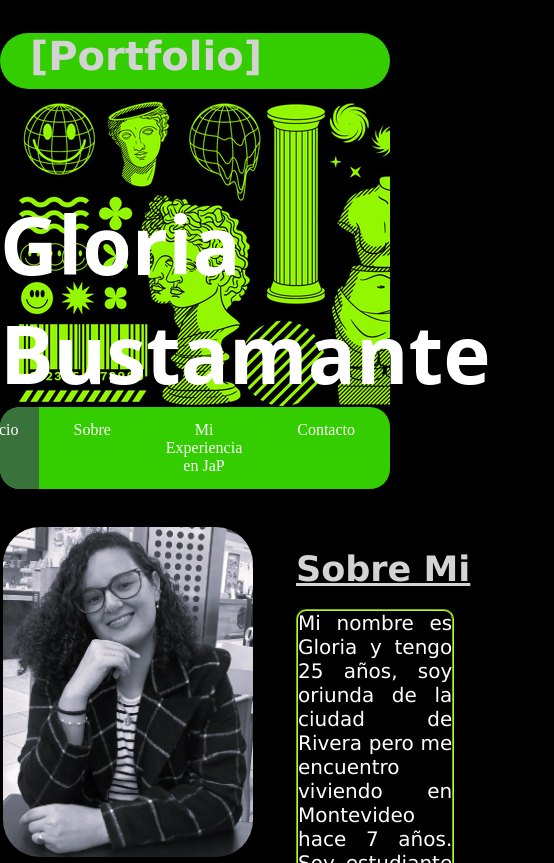
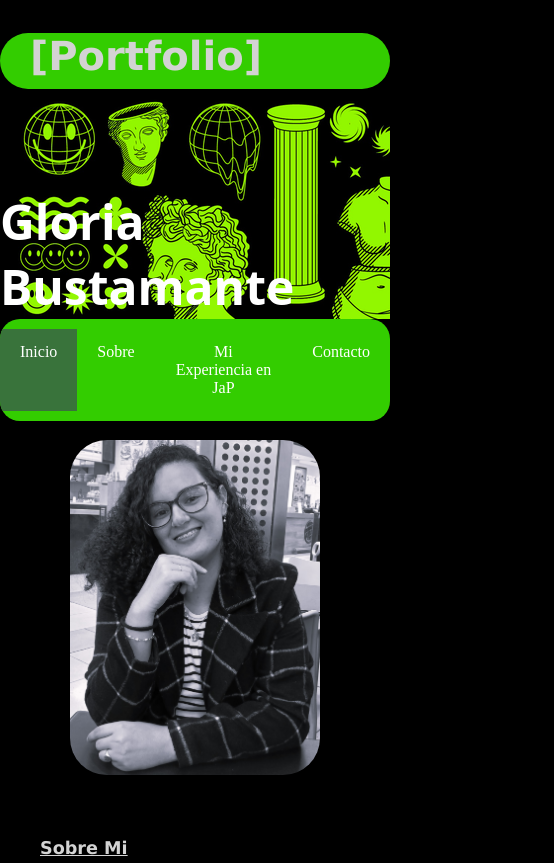
Before and after one commit to gloriabustamante/Portfolio, a plain HTML site: page index.html in a window 390 px wide. Shown: the top 863 px of the page, 554 px wide, since content can reach past the window. Drawn offline with Linux system fonts and the light colour scheme.

Commit message:
se agregan cambios

```diff
--- a/index.html
+++ b/index.html
@@ -29,9 +29,9 @@
     </header>
 
     <div class="container mt-4">
-        <div id="presentacion" class="row">
-            <div class="col-md-6 text-center">
-                <img src="Imagenes/Yo.black.jpeg" alt="">
+        <div id="presentacion" class="d-flex flex-column align-items-center justify-content-center">
+            <div class="d-flex justify-content-center mb-3 w-100">
+                <img src="Imagenes/Yo.black.jpeg" alt="Gloria Bustamante" class="img-fluid imagen-centrada">
             </div>
             <div id="seccionuno" class="col-md-6">
                 <h3>Sobre Mi</h3>
--- a/style.css
+++ b/style.css
@@ -186,3 +186,36 @@ h5 {
     grid-column: 3px 3px 3px;
     margin: 0 20px;
 }
+
+@media (max-width: 576px) {
+    .encabezado h1 {
+        font-size: 3rem;
+    }
+
+    p, h3 {
+        font-size: 1.1rem;
+        justify-content: center;
+    }
+
+    .navbar a {
+        display: block;
+        margin: 10px 0;
+    }
+
+    #presentacion {
+    display: flex;
+    flex-direction: column;
+    align-items: center;
+    justify-content: center;
+    text-align: center;
+    width: 100%;
+}
+
+    .imagen-centrada {
+        max-width: 100%;
+        height: 100%;
+        display: block;
+        margin: 0 auto;
+        margin-top: 1rem;
+    }
+}
```
